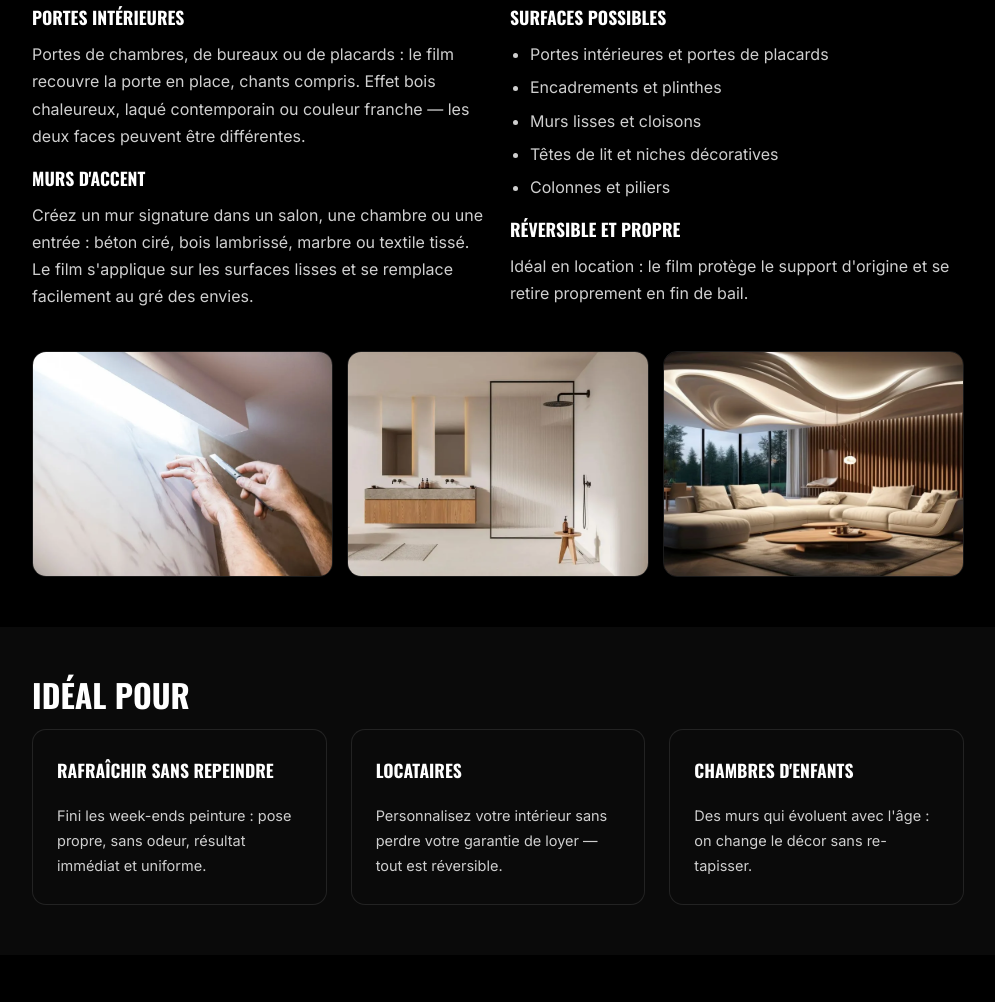
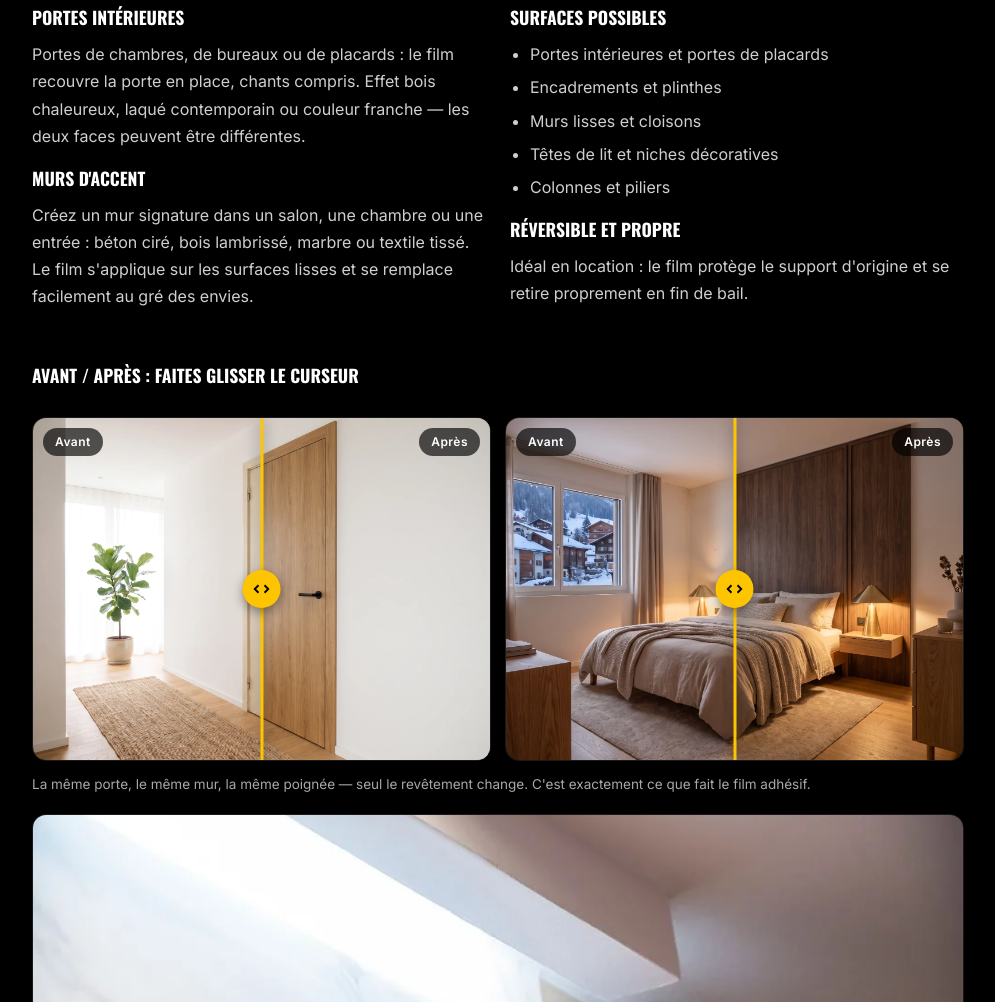
Before and after one commit to 13Rebel13/HF-Deco, a plain HTML site: page pages/portes-murs.html in a window 1280 px wide. Shown: the part 517-1519 px from the top of the page, without its empty margins (142-1137 px from the left). Drawn offline with nearby package versions, Linux system fonts and the light colour scheme.

Commit message:
Portes & murs : comparateurs avant/après (porte chêne + mur tête de lit noyer), hero accueil remplacé

```diff
--- a/pages/portes-murs.html
+++ b/pages/portes-murs.html
@@ -49,7 +49,23 @@
 <p>Idéal en location : le film protège le support d'origine et se retire proprement en fin de bail.</p>
 </div>
 </div>
-<div class="ph-strip"><img class="ph" src="/img/photos/pose-film-mur.webp" alt="Pose d'un film décoratif sur un mur" width="1000" height="750" loading="lazy" decoding="async"><img class="ph" src="/img/photos/salle-bain-epuree.webp" alt="Salle de bain épurée avec murs rénovés" width="1000" height="750" loading="lazy" decoding="async"><img class="ph" src="/img/photos/interieur-renove.webp" alt="Mur d'accent effet bois dans un salon" width="1000" height="750" loading="lazy" decoding="async"></div>
+<h3 style="margin-top:36px">Avant / après : faites glisser le curseur</h3>
+<div class="ba-grid">
+<div class="ba" role="img" aria-label="Comparateur avant/après : porte jaunie rénovée avec un film effet chêne">
+<img class="ba-before" src="/img/photos/porte-chene-avant.webp" alt="Avant : porte intérieure à la peinture jaunie et usée, poignée noire d'origine" width="1600" height="1195" loading="lazy" decoding="async">
+<img class="ba-after" src="/img/photos/porte-chene.webp" alt="Après : la même porte recouverte d'un film adhésif effet chêne naturel, même poignée" width="1600" height="1195" loading="lazy" decoding="async">
+<span class="ba-tag" style="left:10px">Avant</span><span class="ba-tag" style="right:10px">Après</span>
+<div class="ba-bar"><div class="ba-handle"><svg width="18" height="18" viewBox="0 0 24 24" fill="none" stroke="currentColor" stroke-width="2.5"><path d="M8 7l-5 5 5 5M16 7l5 5-5 5"/></svg></div></div>
+</div>
+<div class="ba" role="img" aria-label="Comparateur avant/après : mur de tête de lit blanc défraîchi habillé d'un film effet noyer">
+<img class="ba-before" src="/img/photos/mur-noyer-avant.webp" alt="Avant : mur de tête de lit blanc défraîchi, marqué et percé de trous" width="1600" height="1195" loading="lazy" decoding="async">
+<img class="ba-after" src="/img/photos/mur-noyer.webp" alt="Après : le même mur habillé d'un film décoratif effet noyer en panneaux" width="1600" height="1195" loading="lazy" decoding="async">
+<span class="ba-tag" style="left:10px">Avant</span><span class="ba-tag" style="right:10px">Après</span>
+<div class="ba-bar"><div class="ba-handle"><svg width="18" height="18" viewBox="0 0 24 24" fill="none" stroke="currentColor" stroke-width="2.5"><path d="M8 7l-5 5 5 5M16 7l5 5-5 5"/></svg></div></div>
+</div>
+</div>
+<p style="font-size:13.5px;color:var(--t2);margin-top:12px">La même porte, le même mur, la même poignée — seul le revêtement change. C'est exactement ce que fait le film adhésif.</p>
+<img class="ph" style="margin-top:18px" src="/img/photos/pose-film-mur.webp" alt="Pose d'un film décoratif sur un mur" width="1000" height="750" loading="lazy" decoding="async">
 </div></section>
 
 <section class="section" style="background:var(--bk2)"><div class="w">
@@ -94,4 +110,5 @@
 <!-- groupe-hf:fin -->
 </div></footer>
 
+<script src="/js/ba.js" defer></script>
 </body></html>
```
Also changed, not shown: index.html (+2 -2 lines), img/photos/mur-noyer-avant.webp (added), img/photos/mur-noyer.webp (added), img/photos/porte-chene-avant.webp (added), img/photos/porte-chene.webp (added).
